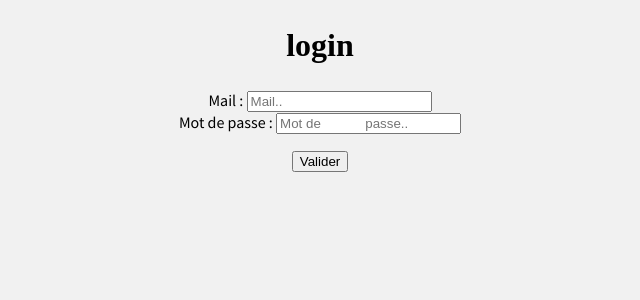
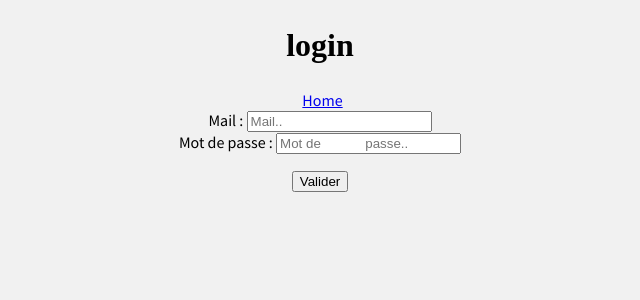
Before and after one commit to Salim-T/CRUD-PHP, a PHP site: page /index.php?ctrl=user&action=login in a window 1280 px wide. Shown: the top 300 px of the page, without its empty margins (320-960 px from the left). Run offline with PHP 8.4, Linux system fonts and the light colour scheme; some web fonts are replaced.

Commit message:
add home in nav

```diff
--- a/View/login.php
+++ b/View/login.php
@@ -1,5 +1,6 @@
 <body>
     <h1>login</h1>
+    <a href="index.php?ctrl=user&action=home">Home</a>
     <section>
         <form action="index.php?ctrl=user&action=doLogin" method="POST">
             <label>Mail :</label>
```
